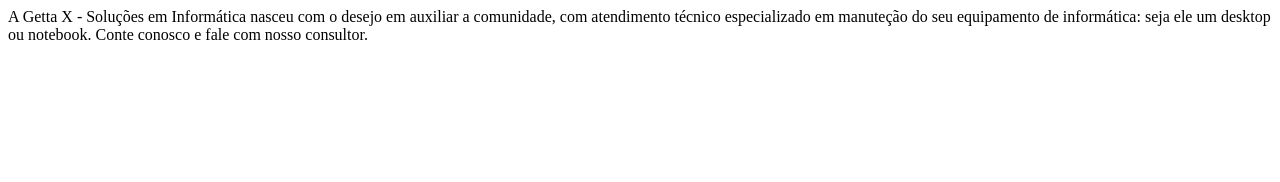
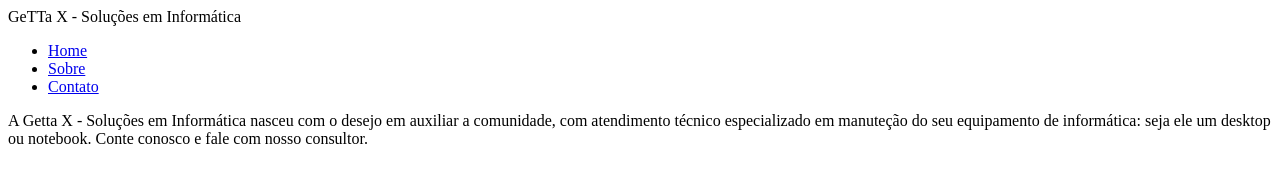
Before and after one commit to getulio82/site, a plain HTML site: page index.html in a window 1280 px wide. Drawn offline with Linux system fonts and the light colour scheme.

Commit message:
Novo menu

```diff
--- a/index.html
+++ b/index.html
@@ -5,6 +5,16 @@
 <title> GeTTa X - Soluções em Informática </title>
 </head>
 <body>
+GeTTa X - Soluções em Informática
+
+<ul>
+    <li><a href="index.html">Home</a></li>
+    <li><a href="sobre.html">Sobre</a></li>
+    <li><a href="contato.html">Contato</a></li>
+</ul>
+
+
 A Getta X - Soluções em Informática nasceu com o desejo em auxiliar a comunidade, com atendimento técnico especializado em manuteção do seu equipamento de informática: seja ele um desktop ou notebook. Conte conosco e fale com nosso consultor.
+
 </body>
 </html>
```
